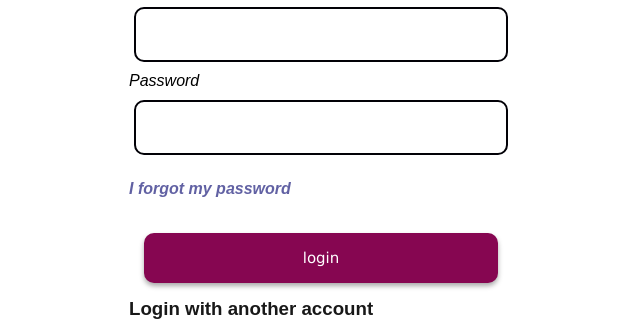
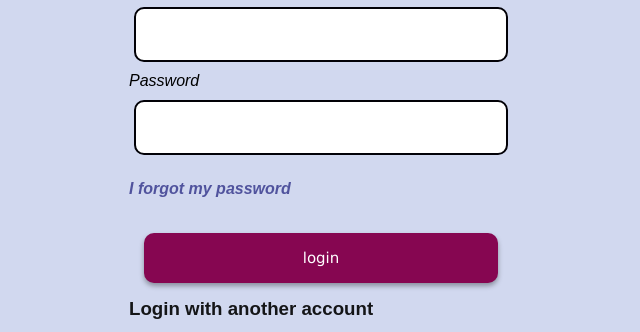
Before and after one commit to parthivx1/login-page, a plain HTML site: page index.html in a window 1280 px wide. Shown: the part 163-495 px from the top of the page, without its empty margins (319-959 px from the left). Drawn offline with Linux system fonts and the light colour scheme.

Commit message:
Enhance styling and add background color
Added a background color to the body and improved overall styling.

```diff
--- a/style.css
+++ b/style.css
@@ -13,6 +13,7 @@
 
 body{
   font-family:Arial, Helvetica, sans-serif;
+  background-color: #d1d8ef;
 }
 
 .container{
```
